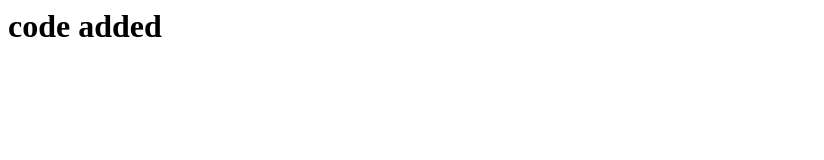
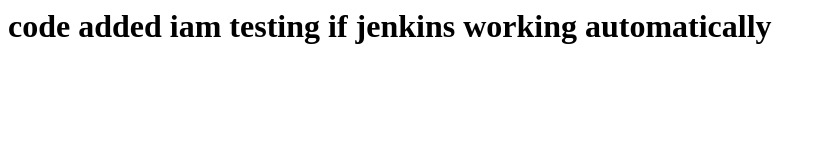
Before and after one commit to Meghana13571/MyNewRepo, a plain HTML site: page index.html in a window 1280 px wide. Shown: the whole page, without its empty margins (0-824 px from the left). Drawn offline with Linux system fonts and the light colour scheme.

Commit message:
Update index.html

```diff
--- a/index.html
+++ b/index.html
@@ -1 +1,2 @@
 <h1> code added
+  iam testing if jenkins working automatically
```
